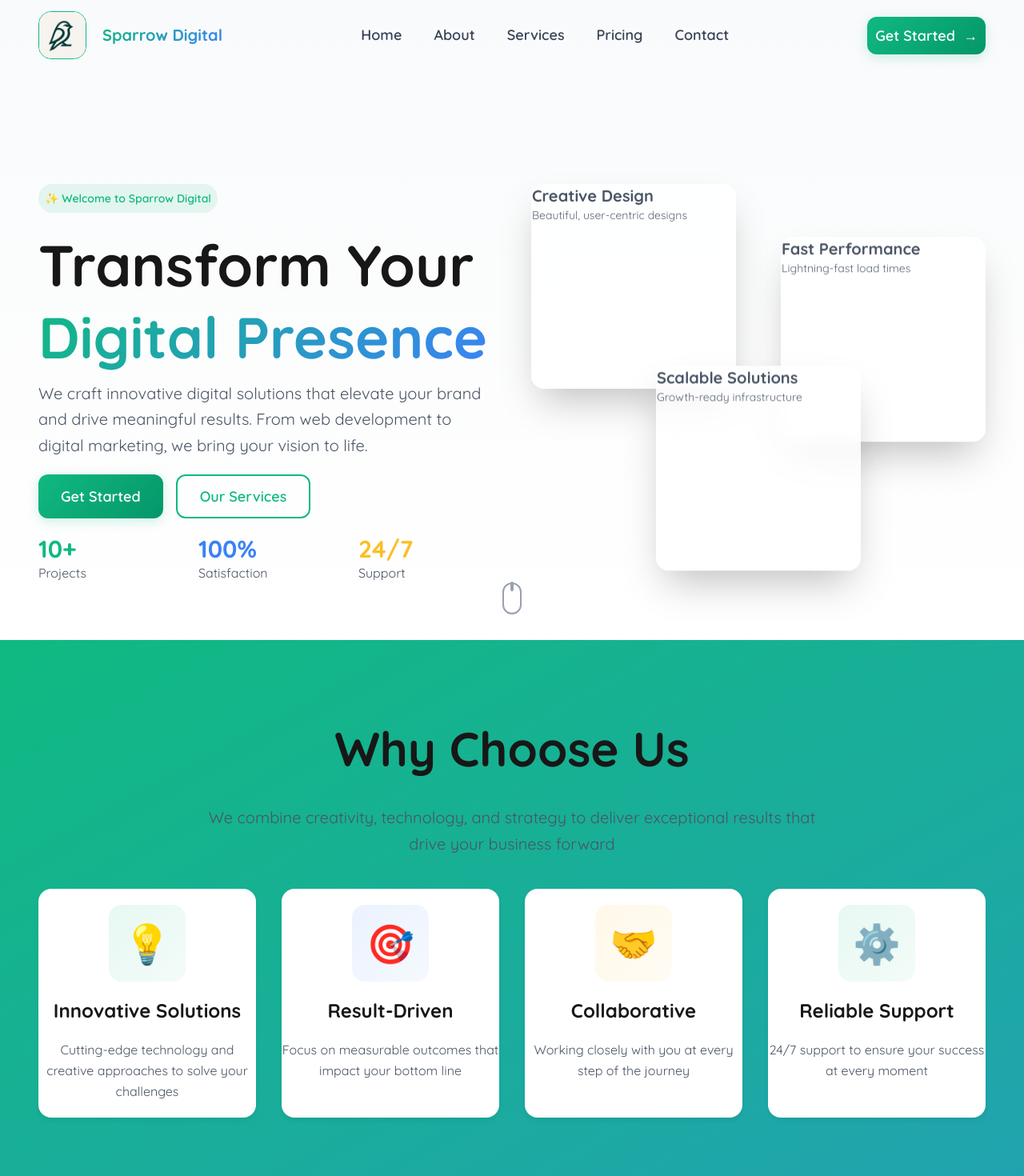
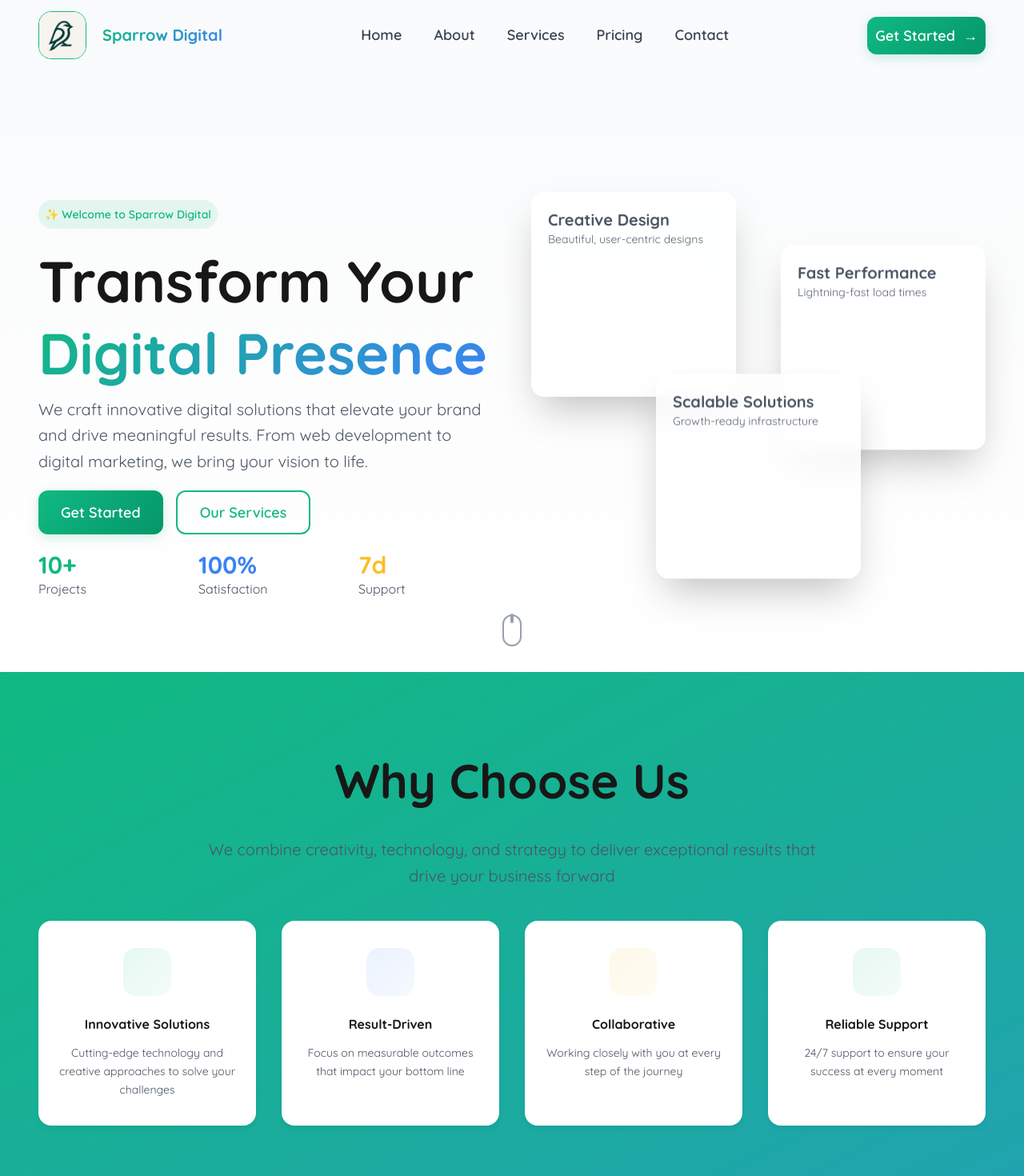
Before and after one commit to KChoi0720/Sparrow_Digital_Tech, a Next.js app: page / in a window 1280 px wide. Shown: the top 1470 px of the page at 80% size. Built offline with nearby package versions, Linux system fonts and the light colour scheme.

Commit message:
floating card margin

```diff
--- a/app/page.tsx
+++ b/app/page.tsx
@@ -68,30 +68,30 @@ export default function Home() {
                   <div className="text-gray-600">Satisfaction</div>
                 </div>
                 <div className="text-center lg:text-left" style={{marginTop:'10px'}}>
-                  <div className="text-3xl font-bold text-accent">24/7</div>
+                  <div className="text-3xl font-bold text-accent">7d</div>
                   <div className="text-gray-600">Support</div>
                 </div>
               </div>
             </div>
 
             {/* Right Content - Animated Graphics */}
-            <div className="relative animate-slide-in-right">
+            <div className="relative animate-slide-in-right" style={{marginTop:'80px', marginBottom:'100px'}}>
               <div className="relative w-full h-[500px]">
                 {/* Floating Cards */}
                 <div className="absolute top-0 left-0 w-64 h-64 bg-linear-to-br from-primary to-primary-dark rounded-2xl shadow-2xl animate-float p-6 glass-effect">
-                  <div className="text-gray-600">
+                  <div className="text-gray-600" style={{margin:'20px'}}>
                     <h3 className="text-xl font-bold mb-2">Creative Design</h3>
                     <p className="text-sm opacity-90">Beautiful, user-centric designs</p>
                   </div>
                 </div>
                 <div className="absolute top-20 right-0 w-64 h-64 bg-linear-to-br from-secondary to-secondary-dark rounded-2xl shadow-2xl animate-float p-6 glass-effect" style={{ animationDelay: '1s' }}>
-                  <div className="text-gray-600">
+                  <div className="text-gray-600" style={{margin:'20px'}}>
                     <h3 className="text-xl font-bold mb-2">Fast Performance</h3>
                     <p className="text-sm opacity-90">Lightning-fast load times</p>
                   </div>
                 </div>
                 <div className="absolute bottom-0 left-1/2 -translate-x-1/2 w-64 h-64 bg-linear-to-br from-accent to-accent-dark rounded-2xl shadow-2xl animate-float p-6 glass-effect" style={{ animationDelay: '2s' }}>
-                  <div className="text-gray-600">
+                  <div className="text-gray-600" style={{margin:'20px'}}>
                     <h3 className="text-xl font-bold mb-2">Scalable Solutions</h3>
                     <p className="text-sm opacity-90">Growth-ready infrastructure</p>
                   </div>
@@ -124,28 +124,24 @@ export default function Home() {
             </p>
           </div>
 
-          <div className="grid md:grid-cols-2 lg:grid-cols-4 gap-6 lg:gap-8">
+          <div className="flex flex-col items-center gap-6 md:grid md:grid-cols-2 md:items-stretch lg:grid-cols-4 lg:gap-8">
             {[
               {
-                icon: '💡',
                 title: 'Innovative Solutions',
                 description: 'Cutting-edge technology and creative approaches to solve your challenges',
                 color: 'primary'
               },
               {
-                icon: '🎯',
                 title: 'Result-Driven',
                 description: 'Focus on measurable outcomes that impact your bottom line',
                 color: 'secondary'
               },
               {
-                icon: '🤝',
                 title: 'Collaborative',
                 description: 'Working closely with you at every step of the journey',
                 color: 'accent'
               },
               {
-                icon: '⚙️',
                 title: 'Reliable Support',
                 description: '24/7 support to ensure your success at every moment',
                 color: 'primary'
@@ -153,8 +149,11 @@ export default function Home() {
             ].map((feature, index) => (
               <div
                 key={index}
-                className="card text-center group p-8 lg:p-10 hover:scale-105 transition-all duration-500 cursor-pointer relative overflow-hidden"
-                style={{ animationDelay: `${index * 0.1}s` }}
+                className="card text-center group hover:scale-105 transition-all duration-500 cursor-pointer relative overflow-hidden w-[280px] md:w-auto md:h-full"
+                style={{
+                  animationDelay: `${index * 0.1}s`,
+                  padding: '1.5rem'
+                }}
               >
                 {/* 悬停时的背景渐变效果 */}
                 <div className={`absolute inset-0 bg-linear-to-br opacity-0 group-hover:opacity-5 transition-opacity duration-500 ${
@@ -164,22 +163,42 @@ export default function Home() {
                 }`}></div>
 
                 {/* 图标容器 */}
-                <div className={`relative inline-flex items-center justify-center w-20 h-20 lg:w-24 lg:h-24 mb-6 rounded-2xl bg-linear-to-br transition-all duration-500 group-hover:rotate-6 group-hover:scale-110 ${
+                <div
+                  className={`relative inline-flex items-center justify-center rounded-2xl bg-linear-to-br transition-all duration-500 group-hover:rotate-6 group-hover:scale-110 ${
                     feature.color === 'primary' ? 'from-primary/10 to-primary/5 group-hover:from-primary/20 group-hover:to-primary/10' :
                     feature.color === 'secondary' ? 'from-secondary/10 to-secondary/5 group-hover:from-secondary/20 group-hover:to-secondary/10' :
                     'from-accent/10 to-accent/5 group-hover:from-accent/20 group-hover:to-accent/10'
-                }`}  style={{ marginTop:'20px', marginBottom:'20px'}}>
-                  <span className="text-4xl lg:text-5xl" >{feature.icon}</span>
+                  }`}
+                  style={{
+                    width: '60px',
+                    height: '60px',
+                    marginTop: '10px',
+                    marginBottom: '15px'
+                  }}
+                >
+                  {/* <span className="text-3xl lg:text-5xl">{feature.icon}</span> */}
                 </div>
 
-                <h3 className={`text-xl lg:text-2xl font-bold mb-4 transition-colors duration-300 ${
+                <h3
+                  className={`font-bold transition-colors duration-300 ${
                     feature.color === 'primary' ? 'group-hover:text-primary' :
                     feature.color === 'secondary' ? 'group-hover:text-secondary' :
                     'group-hover:text-accent'
-                }`}  style={{ marginBottom:'20px'}}>
+                  }`}
+                  style={{
+                    fontSize: '1rem',
+                    marginBottom: '12px'
+                  }}
+                >
                   {feature.title}
                 </h3>
-                <p className="text-gray-600 leading-relaxed text-sm lg:text-base"  style={{ marginBottom:'20px'}}>
+                <p
+                  className="text-gray-600 leading-relaxed"
+                  style={{
+                    fontSize: '0.875rem',
+                    marginBottom: '10px'
+                  }}
+                >
                   {feature.description}
                 </p>
               </div>
```
Lines whose indentation alone changed are shown as unchanged.
